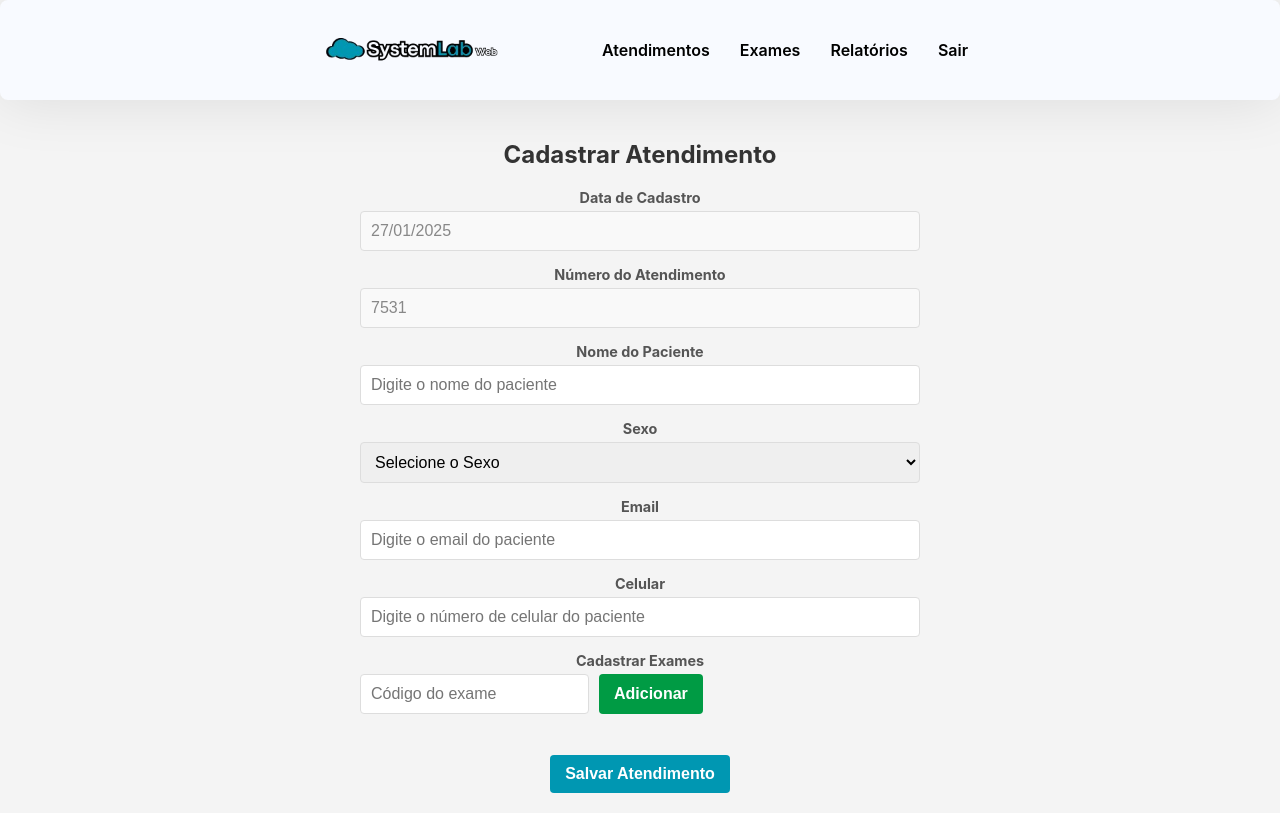
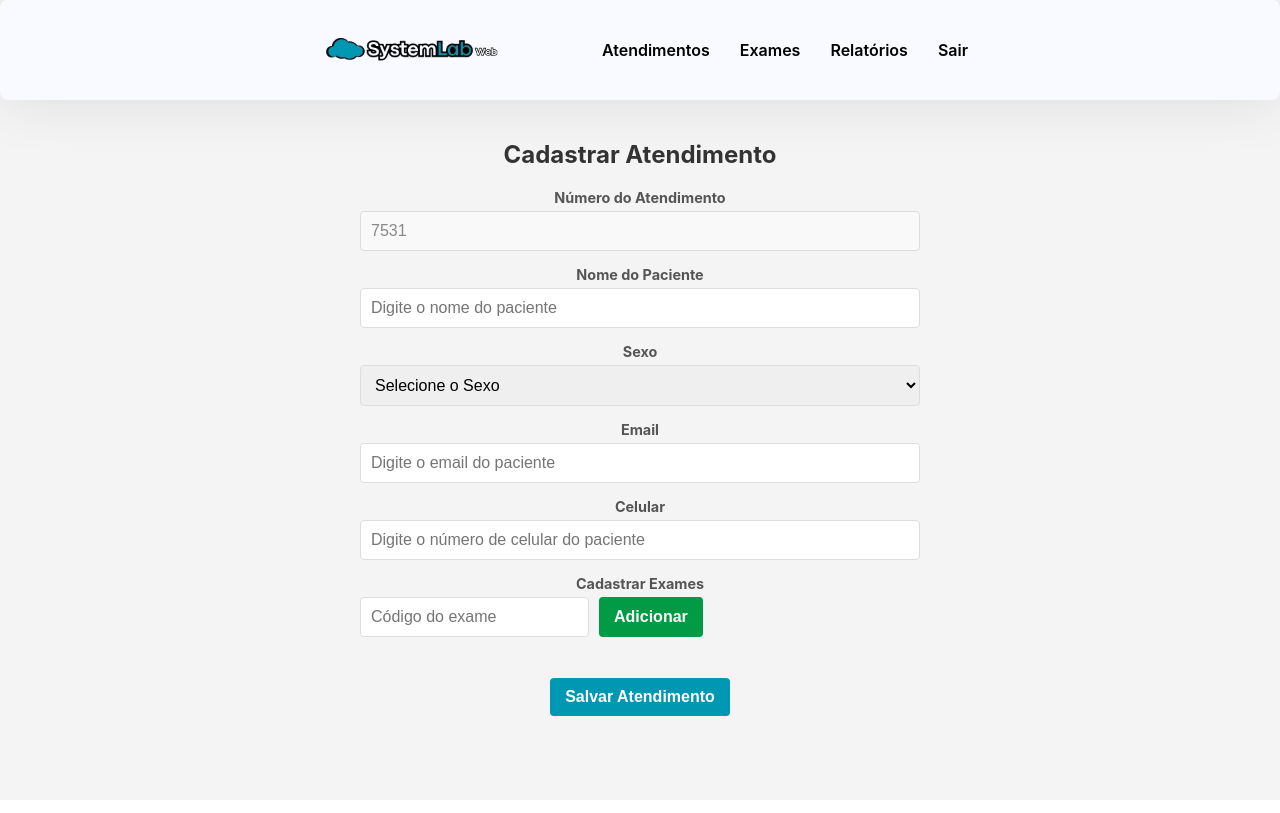
Before and after one commit to CoderRocha/systemlab-web, a React (Create React App) app in the folder front-end/: page /cadastraratendimento in a window 1280 px wide. Built offline with nearby package versions, Linux system fonts and the light colour scheme; the HTML template or start-up script is replaced by a standard one.

Commit message:
removed 'datacadastro' column, fixed tables appearence order and changed 'Acessar' button to 'Deletar' and added styles to it

```diff
--- a/front-end/src/components/atendimentos/Atendimentos.js
+++ b/front-end/src/components/atendimentos/Atendimentos.js
@@ -52,12 +52,7 @@ export default function Atendimentos() {
               <thead>
                 <tr>
                   <th>Número do Atendimento</th>
-                  <th>Data de Cadastro</th>
                   <th>Nome do Paciente</th>
-                  <th>Sexo</th>
-                  <th>Email</th>
-                  <th>Celular</th>
-                  <th>Exames</th>
                   <th></th>
                 </tr>
               </thead>
@@ -65,15 +60,10 @@ export default function Atendimentos() {
                 {atendimentos.map((atendimento) => (
                   <tr key={atendimento.numero_atendimento}>
                     <td>{atendimento.numero_atendimento}</td>
-                    <td>{atendimento.dataCadastro}</td>
                     <td>{atendimento.nomePaciente}</td>
-                    <td>{atendimento.sexo}</td>
-                    <td>{atendimento.email}</td>
-                    <td>{atendimento.celular}</td>
-                    <td>{atendimento.exames || 'Nenhum'}</td>
                     <td>
-                      <button className={styles.btn} onClick={() => navigate(`/atendimentos/${atendimento.numero_atendimento}`)}>
-                        Acessar
+                      <button className={styles.btndelete} onClick={() => navigate(`/atendimentos/${atendimento.numero_atendimento}`)}>
+                        Deletar
                       </button>
                     </td>
                   </tr>
--- a/front-end/src/pages/cadastrarAtendimento/CadastrarAtendimento.js
+++ b/front-end/src/pages/cadastrarAtendimento/CadastrarAtendimento.js
@@ -16,7 +16,6 @@ export default function CadastrarAtendimento() {
     email: '',
     celular: '',
     exames: [],
-    dataCadastro: '', // campo para data de cadastro
   });
 
   const [novoExame, setNovoExame] = useState('');
@@ -84,15 +83,6 @@ export default function CadastrarAtendimento() {
       <div className={styles.container}>
         <h2>Cadastrar Atendimento</h2>
         <form className={styles.form} onSubmit={handleSubmit}>
-          <div className={styles.formGroup}>
-            <label>Data de Cadastro</label>
-            <input
-              type="text"
-              value={formData.dataCadastro}
-              readOnly
-              className={styles.readOnlyInput}
-            />
-          </div>
           <div className={styles.formGroup}>
             <label>Número do Atendimento</label>
             <input
--- a/front-end/src/pages/relatorios/Relatorios.js
+++ b/front-end/src/pages/relatorios/Relatorios.js
@@ -47,7 +47,6 @@ export default function Relatorios() {
             <table className={styles.table}>
               <thead>
                 <tr>
-                  <th>Data de Cadastro</th>
                   <th>Código do Paciente</th>
                   <th>Nome Completo</th>
                   <th>Sexo</th>
@@ -59,7 +58,6 @@ export default function Relatorios() {
               <tbody>
                 {relatorios.map((relatorio, index) => (
                   <tr key={index}>
-                    <td>{new Date(relatorio.data_cadastro).toLocaleDateString()}</td>
                     <td>{relatorio.codigo_paciente}</td>
                     <td>{relatorio.nome_completo}</td>
                     <td>{relatorio.sexo}</td>
```
